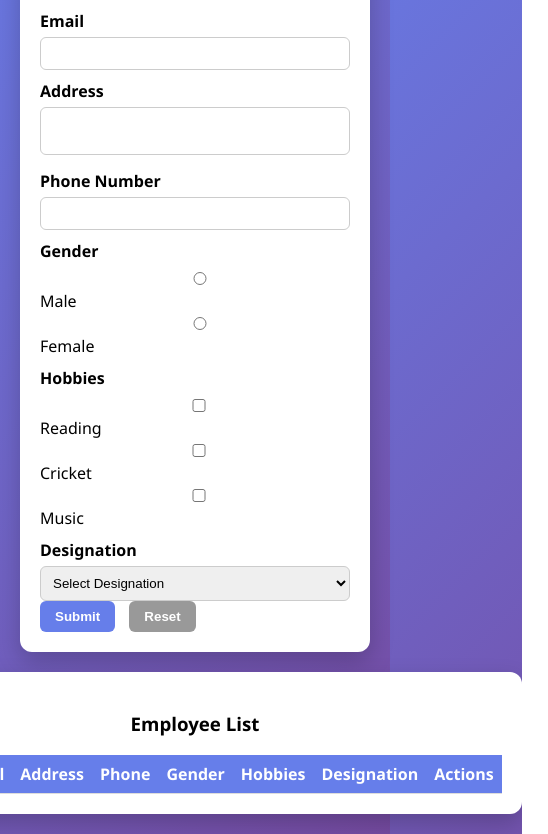
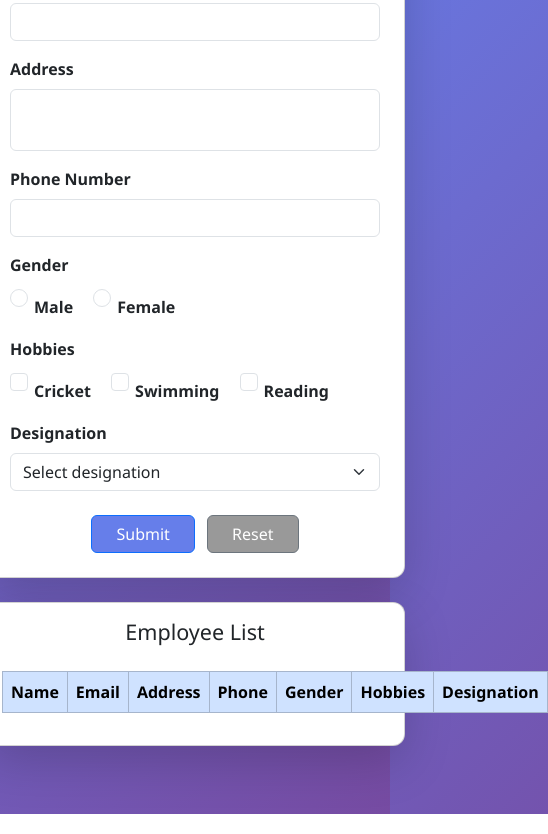
Before and after one commit to raj-252905/Employ-management-System, a plain HTML site: page index.html in a window 390 px wide. Shown: the part 268-1102 px from the top of the page, 548 px wide, since content can reach past the window. Drawn offline with nearby package versions, Linux system fonts and the light colour scheme.

Commit message:
Refactor index.html for Bootstrap integration
Updated the employee form and list layout using Bootstrap for better styling and responsiveness.

```diff
--- a/index.html
+++ b/index.html
@@ -1,70 +1,123 @@
-<!DOCTYPE html>
+<!doctype html>
 <html lang="en">
   <head>
     <meta charset="UTF-8" />
+    <meta name="viewport" content="width=device-width, initial-scale=1.0" />
     <title>Employee Management System</title>
-  <link rel="stylesheet" href="style.css" />
+    <link
+      href="https://cdn.jsdelivr.net/npm/bootstrap@5.3.2/dist/css/bootstrap.min.css"
+      rel="stylesheet"
+    />
+    <link rel="stylesheet" href="./style.css" />
   </head>
   <body>
+    <div class="container my-5">
+      <div class="row g-4">
+        <div class="col-lg-5 col-md-6">
+          <div class="card shadow-lg p-4">
+            <h4 class="text-center mb-4">Employee Form</h4>
 
-<h2>Employee Management System</h2>
-
-<div class="container">
-
-  <!-- FORM CARD -->
-  <div class="card">
-    <h3>Employee Form</h3>
-
-    <form onsubmit="onSubmit(event)">
-      <label>Name</label>
-      <input type="text" id="name" />
-      <span class="error" id="nameError"></span>
-
-      <label>Email</label>
-      <input type="text" id="email" />
-      <span class="error" id="emailError"></span>
-
-      <label>Address</label>
-      <textarea id="address"></textarea>
-
-      <label>Phone Number</label>
-      <input type="text" id="phone" />
-      <span class="error" id="phoneError"></span>
-
-      <label>Gender</label>
-      <div class="radio-group">
-        <input type="radio" name="gender" value="Male"> Male
-        <input type="radio" name="gender" value="Female"> Female
-      </div>
-      <span class="error" id="genderError"></span>
-
-      <label>Hobbies</label>
-      <div class="checkbox-group">
-        <input type="checkbox" value="Reading"> Reading
-        <input type="checkbox" value="Cricket"> Cricket
-        <input type="checkbox" value="Music"> Music
+            <form autocomplete="off" onsubmit="onFormSubmit()">
+              <div class="mb-3">
+                <label class="form-label">Name</label>
+                <input type="text" class="form-control" id="name" />
               </div>
 
-      <label>Designation</label>
-      <select id="designation">
-        <option value="">Select Designation</option>
-        <option>Developer</option>
-        <option>Tester</option>
-        <option>Manager</option>
+              <div class="mb-3">
+                <label class="form-label">Email</label>
+                <input type="email" class="form-control" id="email" />
+              </div>
+
+              <div class="mb-3">
+                <label class="form-label">Address</label>
+                <textarea class="form-control" id="address" rows="2"></textarea>
+              </div>
+
+              <div class="mb-3">
+                <label class="form-label">Phone Number</label>
+                <input type="number" class="form-control" id="phone" />
+              </div>
+
+              <div class="mb-3">
+                <label class="form-label d-block">Gender</label>
+                <div class="form-check form-check-inline">
+                  <input
+                    class="form-check-input"
+                    type="radio"
+                    name="gender"
+                    id="male"
+                  />
+                  <label class="form-check-label" for="male">Male</label>
+                </div>
+                <div class="form-check form-check-inline">
+                  <input
+                    class="form-check-input"
+                    type="radio"
+                    name="gender"
+                    id="female"
+                  />
+                  <label class="form-check-label" for="female">Female</label>
+                </div>
+              </div>
+
+              <div class="mb-3">
+                <label class="form-label d-block">Hobbies</label>
+                <div class="form-check form-check-inline">
+                  <input
+                    class="form-check-input"
+                    type="checkbox"
+                    id="cricket"
+                  />
+                  <label class="form-check-label" for="cricket">Cricket</label>
+                </div>
+                <div class="form-check form-check-inline">
+                  <input
+                    class="form-check-input"
+                    type="checkbox"
+                    id="swimming"
+                  />
+                  <label class="form-check-label" for="swimming"
+                    >Swimming</label
+                  >
+                </div>
+                <div class="form-check form-check-inline">
+                  <input
+                    class="form-check-input"
+                    type="checkbox"
+                    id="reading"
+                  />
+                  <label class="form-check-label" for="reading">Reading</label>
+                </div>
+              </div>
+
+              <div class="mb-4">
+                <label class="form-label">Designation</label>
+                <select class="form-select">
+                  <option selected disabled>Select designation</option>
+                  <option>Software Developer</option>
+                  <option>AI/ML Engineer</option>
+                  <option>DevOps Engineer</option>
+                  <option>Product Manager</option>
                 </select>
-      <span class="error" id="designationError"></span>
+              </div>
 
-      <br />
-      <button type="submit" id="submitBtn">Submit</button>
-      <button type="reset" onclick="resetForm()">Reset</button>
+              <div class="text-center">
+                <button type="submit" class="btn btn-primary px-4">
+                  Submit
+                </button>
+                <button type="reset" class="btn btn-secondary px-4 ms-2">
+                  Reset
+                </button>
+              </div>
             </form>
           </div>
+        </div>
 
-  <!-- TABLE CARD -->
-  <div class="table-card">
-    <h3>Employee List</h3>
-    <table>
-      <thead>
+        <div class="col-lg-7 col-md-6">
+          <div class="card shadow-lg p-3">
+            <h4 class="text-center mb-3">Employee List</h4>
+            <table class="table table-bordered table-hover text-center">
+              <thead class="table-primary">
                 <tr>
                   <th>Name</th>
                   <th>Email</th>
@@ -73,15 +126,15 @@
                   <th>Gender</th>
                   <th>Hobbies</th>
                   <th>Designation</th>
-          <th>Actions</th>
                 </tr>
               </thead>
-      <tbody id="tableBody"></tbody>
+              <tbody id="storeList"></tbody>
             </table>
           </div>
-
+        </div>
+      </div>
     </div>
 
-<script src="script.js"></script>
+    <script src="./script.js"></script>
   </body>
 </html>
```
Lines whose indentation alone changed are shown as unchanged.
